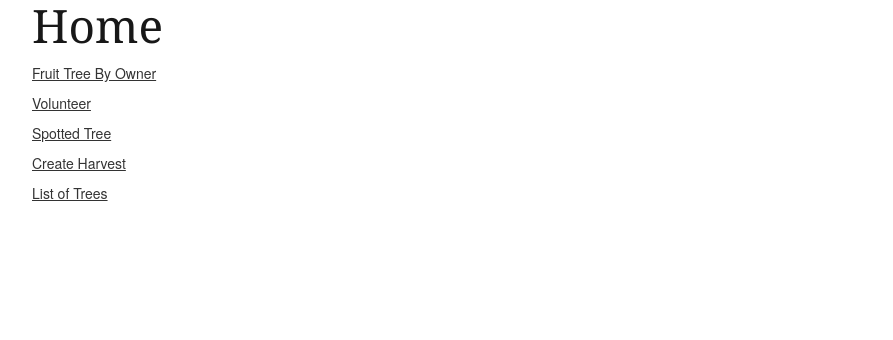
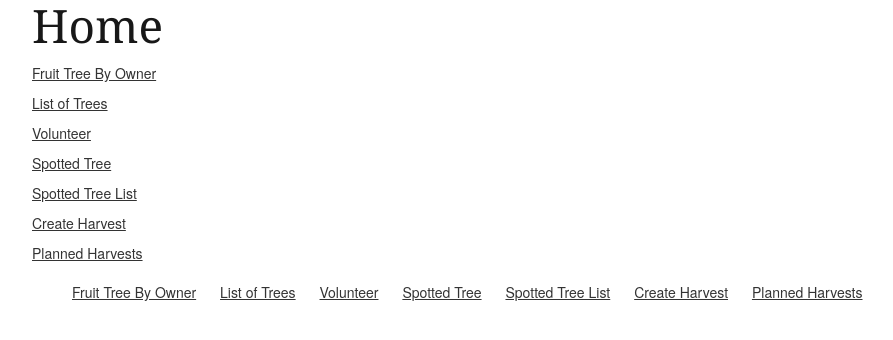
Before and after one commit to jsmoxon/Harvest, a Django app: page / in a window 1280 px wide. Shown: the top 340 px of the page, without its empty margins (128-1021 px from the left). Run offline with Django 3.2, Linux system fonts and the light colour scheme.

Commit message:
built harvest_detail

```diff
--- a/harvest/trees/models.py
+++ b/harvest/trees/models.py
@@ -34,7 +34,7 @@ class Volunteer(models.Model):
     newsletter = models.BooleanField(default=True)
     preferred_days = models.CharField(max_length=100, choices=PREFERRED_DAYS, blank=True, null=True)
     def __unicode__(self):
-        return str(self.first_name)+", "+str(self.last_name)
+        return str(self.first_name)+" "+str(self.last_name)
 
 class YardLocation(models.Model):
     name = models.CharField(max_length=100)
--- a/harvest/trees/static/css/style.css
+++ b/harvest/trees/static/css/style.css
@@ -5,3 +5,13 @@ body {
 .helptext {
 display:none;
 }
+
+.horizontal li {
+display:inline;
+padding: 10px;}
+
+#footer {
+margin-left:auto;
+margin-right:auto;
+width:900px;
+}
--- a/harvest/trees/templates/base.html
+++ b/harvest/trees/templates/base.html
@@ -10,9 +10,18 @@
 </head>
 <body onload="initializeMap()">
 {% block page %}
-
 {% endblock page%}
-
+<div id="footer">
+  <ul class="horizontal">
+    <li><a href="/tree_registration/">Fruit Tree By Owner</a></li>
+    <li><a href="/tree_list/">List of Trees</a></li>
+    <li><a href="/volunteer_registration">Volunteer</a></li>
+    <li><a href="/spotted_tree/">Spotted Tree</a></li>
+    <li><a href="/spotted_list/">Spotted Tree List</a></li>
+    <li><a href="/create_harvest/">Create Harvest</a></li>
+    <li><a href="/planned_harvests/">Planned Harvests</a></li>
+  </ul>
+</div><!--closes footer-->
 
 </body>
 
--- a/harvest/trees/templates/home.html
+++ b/harvest/trees/templates/home.html
@@ -5,10 +5,12 @@
   <h1>Home</h1>
   <ul>
     <li><a href="/tree_registration/">Fruit Tree By Owner</a></li>
+    <li><a href="/tree_list/">List of Trees</a></li>
     <li><a href="/volunteer_registration">Volunteer</a></li>
     <li><a href="/spotted_tree/">Spotted Tree</a></li>
+    <li><a href="/spotted_list/">Spotted Tree List</a></li>
     <li><a href="/create_harvest/">Create Harvest</a></li>
-    <li><a href="/tree_view/">List of Trees</a></li>
+    <li><a href="/planned_harvests/">Planned Harvests</a></li>
   </ul>
 </div><!--closes container -->
 {% endblock page %}
--- a/harvest/trees/urls.py
+++ b/harvest/trees/urls.py
@@ -8,9 +8,12 @@ urlpatterns = patterns('',
     url(r'volunteer_registration/', 'trees.views.volunteer_registration'),
     url(r'tree_registration/', 'trees.views.tree_by_owner'),
 #create_object, {'form_class': TreeByOwnerForm, 'template_name': 'tree_by_owner.html', 'post_save_redirect': '/'}),
-    url(r'spotted_tree/', create_object, {'form_class': SpottedTreeForm, 'template_name': 'spotted_tree.html', 'post_save_redirect': '/'}),
+    url(r'spotted_tree/', create_object, {'form_class': SpottedTreeForm, 'template_name': 'spotted_tree.html', 'post_save_redirect': '/spotted_list/'}),
     url(r'create_harvest/', create_object, {'form_class': CreateHarvestForm, 'template_name': 'create_harvest.html', 'post_save_redirect': '/'}),
-    url(r'tree_view/', 'trees.views.tree_view'),
+    url(r'harvest/(?P<entry_id>\d+)/', 'trees.views.harvest_detail'),
+    url(r'planned_harvests', 'trees.views.planned_harvests'),
+    url(r'tree_list/', 'trees.views.tree_list'),
+    url(r'spotted_list/', 'trees.views.spotted_tree_list'),
     url(r'tree_review/(?P<entry_id>\d+)/', 'trees.views.review'),
 
 )
--- a/harvest/trees/views.py
+++ b/harvest/trees/views.py
@@ -9,9 +9,26 @@ def home(request):
     trees = Tree.objects.all()
     return render_to_response("home.html", {'volunteers':volunteers, 'trees':trees}, context_instance=RequestContext(request))
 
-def tree_view(request):
+def tree_list(request):
     trees = Tree.objects.all()
     return render_to_response("trees.html", {'trees':trees}, context_instance=RequestContext(request))
+
+def spotted_tree_list(request):
+    trees = SpottedTree.objects.all()
+    for tree in trees:
+        tree.lat = geo_code(tree.address.address, tree.address.city, tree.address.state, tree.address.zip)[0]
+        tree.lng = geo_code(tree.address.address, tree.address.city, tree.address.state, tree.address.zip)[1]
+        tree.save()
+    return render_to_response("spotted_trees.html", {'trees':trees}, context_instance=RequestContext(request))
+
+def harvest_detail(request, entry_id):
+    harvest = get_object_or_404(Harvest, pk=entry_id)
+    return render_to_response("harvest_detail.html", {'harvest':harvest}, context_instance=RequestContext(request))
+
+def planned_harvests(request):
+    harvests = Harvest.objects.all()
+    return render_to_response("planned_harvests.html", {'harvests':harvests}, context_instance=RequestContext(request))
+
 
 def review(request, entry_id):
     tree = get_object_or_404(Tree, pk=entry_id)
```
Also changed, not shown: harvest/trees/templates/harvest_detail.html (added, +54 -0 lines), harvest/trees/templates/planned_harvests.html (added, +12 -0 lines), harvest/trees/templates/spotted_trees.html (added, +47 -0 lines).
